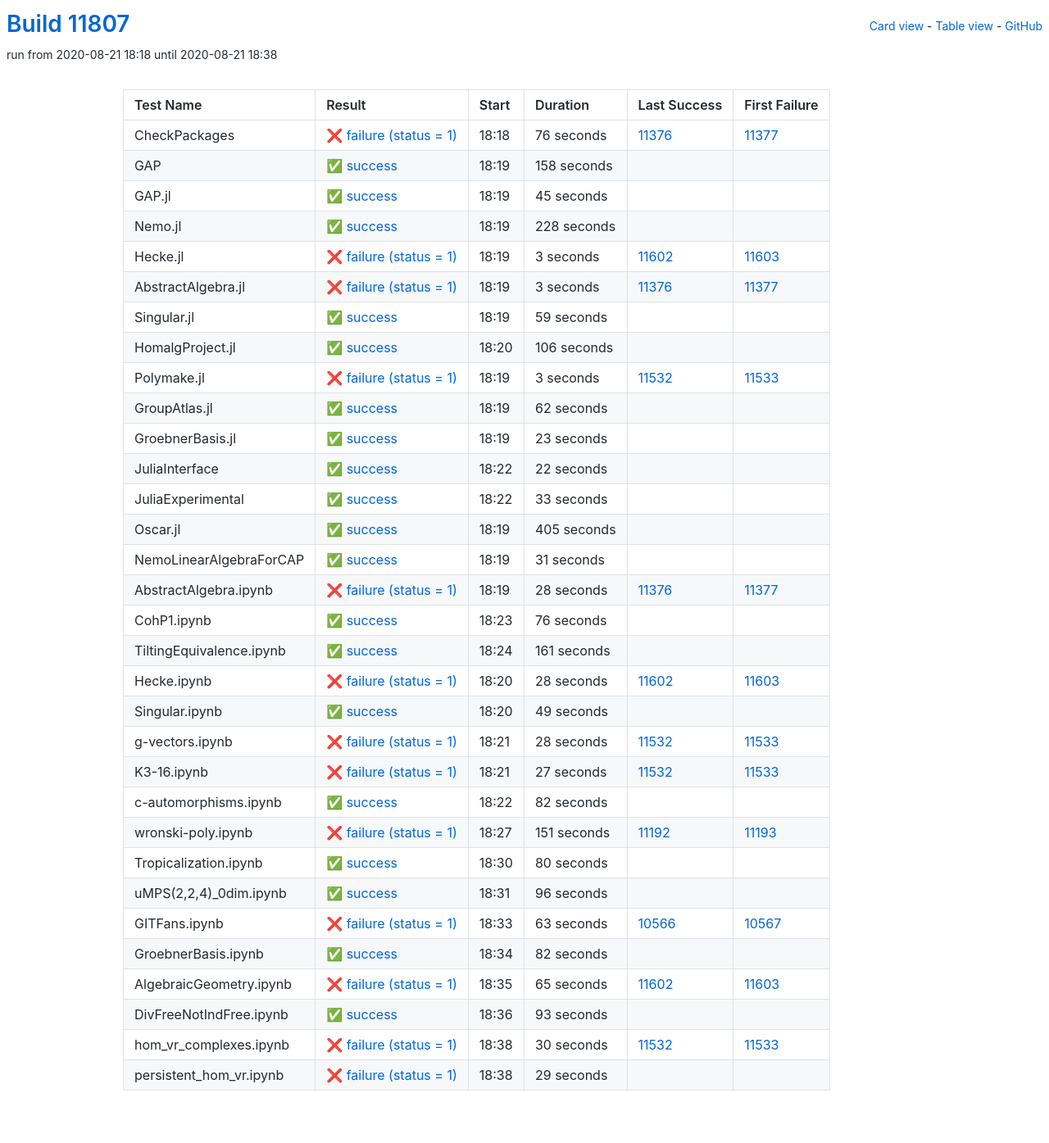
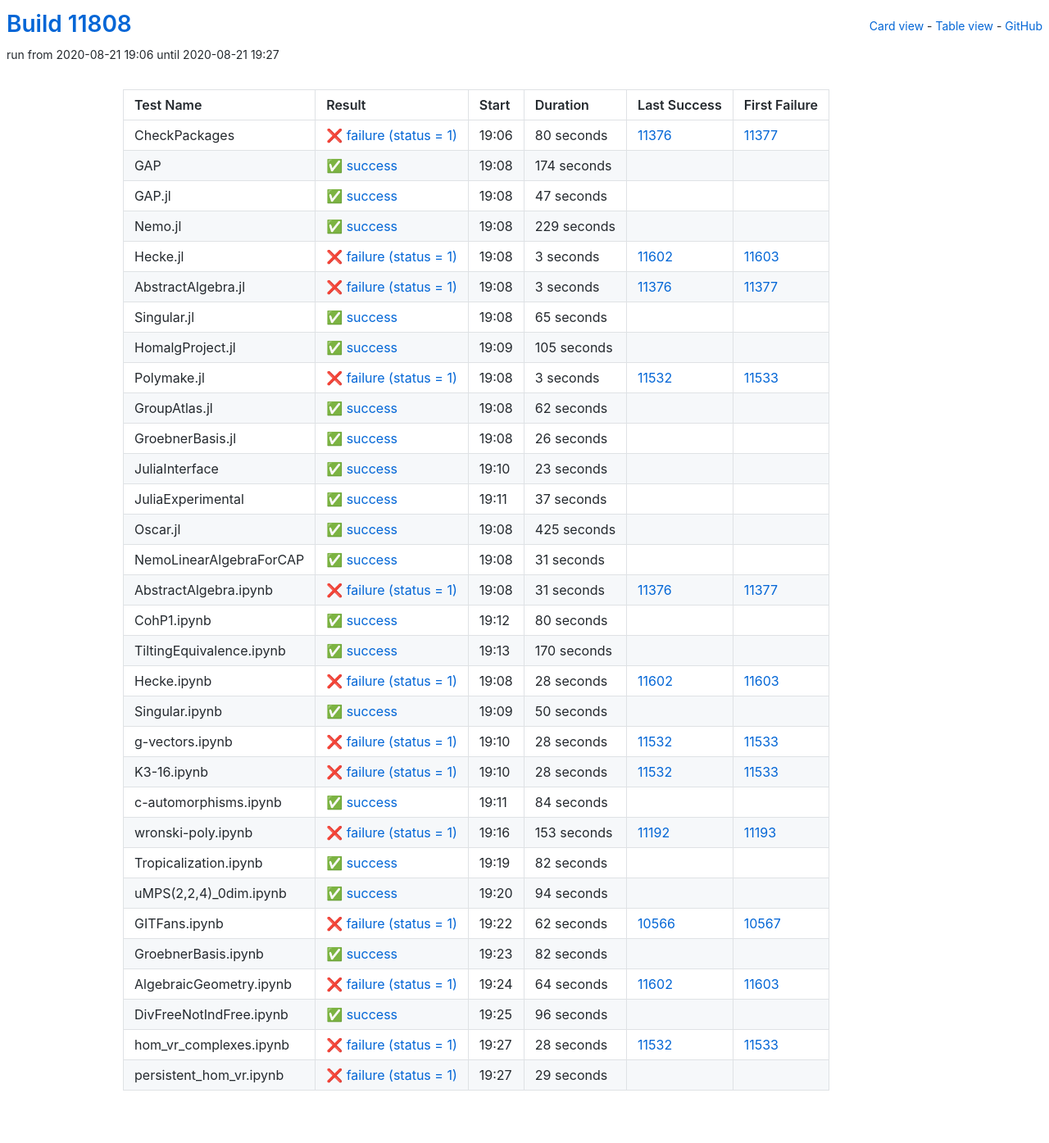
Before and after one commit to oscar-system/oscar-ci-status, a Jekyll site: the page built from table.html, in a window 1280 px wide. Shown: the whole page at 82% size. Built offline with Jekyll 4.4.1, drawn with Linux system fonts in a browser that asks for light colours.

Commit message:
Build #11808

```diff
--- a/_data/ci.yml
+++ b/_data/ci.yml
@@ -1,6 +1,6 @@
 ---
-build: 11807
-build_url: https://oscarci.mathematik.uni-kl.de/job/oscar/11807/
+build: 11808
+build_url: https://oscarci.mathematik.uni-kl.de/job/oscar/11808/
 job: oscar
 organization: oscar-system
 repo: oscar-ci-status
@@ -8,56 +8,56 @@
 tests:
 - name: CheckPackages
   id: checkpackages
-  log: https://oscarci.mathematik.uni-kl.de/job/oscar/11807/artifact/logs/build-11807/CheckPackages.log
-  start: 2020-08-21 18:18
+  log: https://oscarci.mathematik.uni-kl.de/job/oscar/11808/artifact/logs/build-11808/CheckPackages.log
+  start: 2020-08-21 19:06
   success: false
   exitcode: 1
   status: failure
-  duration: 76
+  duration: 80
   last_success: 11376
   last_success_url: https://oscarci.mathematik.uni-kl.de/job/oscar/11376/
   first_failure: 11377
   first_failure_url: https://oscarci.mathematik.uni-kl.de/job/oscar/11377/
 - name: GAP
   id: gap
-  log: https://oscarci.mathematik.uni-kl.de/job/oscar/11807/artifact/logs/build-11807/GAP.log
-  start: 2020-08-21 18:19
+  log: https://oscarci.mathematik.uni-kl.de/job/oscar/11808/artifact/logs/build-11808/GAP.log
+  start: 2020-08-21 19:08
   success: true
   exitcode: 0
   status: success
-  duration: 158
+  duration: 174
   last_success: false
   last_success_url:
   first_failure: false
   first_failure_url:
 - name: GAP.jl
   id: gap-jl
-  log: https://oscarci.mathematik.uni-kl.de/job/oscar/11807/artifact/logs/build-11807/GAP.jl.log
-  start: 2020-08-21 18:19
+  log: https://oscarci.mathematik.uni-kl.de/job/oscar/11808/artifact/logs/build-11808/GAP.jl.log
+  start: 2020-08-21 19:08
   success: true
   exitcode: 0
   status: success
-  duration: 45
+  duration: 47
   last_success: false
   last_success_url:
   first_failure: false
   first_failure_url:
 - name: Nemo.jl
   id: nemo-jl
-  log: https://oscarci.mathematik.uni-kl.de/job/oscar/11807/artifact/logs/build-11807/Nemo.jl.log
-  start: 2020-08-21 18:19
+  log: https://oscarci.mathematik.uni-kl.de/job/oscar/11808/artifact/logs/build-11808/Nemo.jl.log
+  start: 2020-08-21 19:08
   success: true
   exitcode: 0
   status: success
-  duration: 228
+  duration: 229
   last_success: false
   last_success_url:
   first_failure: false
   first_failure_url:
 - name: Hecke.jl
   id: hecke-jl
-  log: https://oscarci.mathematik.uni-kl.de/job/oscar/11807/artifact/logs/build-11807/Hecke.jl.log
-  start: 2020-08-21 18:19
+  log: https://oscarci.mathematik.uni-kl.de/job/oscar/11808/artifact/logs/build-11808/Hecke.jl.log
+  start: 2020-08-21 19:08
   success: false
   exitcode: 1
   status: failure
@@ -68,8 +68,8 @@
   first_failure_url: https://oscarci.mathematik.uni-kl.de/job/oscar/11603/
 - name: AbstractAlgebra.jl
   id: abstractalgebra-jl
-  log: https://oscarci.mathematik.uni-kl.de/job/oscar/11807/artifact/logs/build-11807/AbstractAlgebra.jl.log
-  start: 2020-08-21 18:19
+  log: https://oscarci.mathematik.uni-kl.de/job/oscar/11808/artifact/logs/build-11808/AbstractAlgebra.jl.log
+  start: 2020-08-21 19:08
   success: false
   exitcode: 1
   status: failure
@@ -80,32 +80,32 @@
   first_failure_url: https://oscarci.mathematik.uni-kl.de/job/oscar/11377/
 - name: Singular.jl
   id: singular-jl
-  log: https://oscarci.mathematik.uni-kl.de/job/oscar/11807/artifact/logs/build-11807/Singular.jl.log
-  start: 2020-08-21 18:19
+  log: https://oscarci.mathematik.uni-kl.de/job/oscar/11808/artifact/logs/build-11808/Singular.jl.log
+  start: 2020-08-21 19:08
   success: true
   exitcode: 0
   status: success
-  duration: 59
+  duration: 65
   last_success: false
   last_success_url:
   first_failure: false
   first_failure_url:
 - name: HomalgProject.jl
   id: homalgproject-jl
-  log: https://oscarci.mathematik.uni-kl.de/job/oscar/11807/artifact/logs/build-11807/HomalgProject.jl.log
-  start: 2020-08-21 18:20
+  log: https://oscarci.mathematik.uni-kl.de/job/oscar/11808/artifact/logs/build-11808/HomalgProject.jl.log
+  start: 2020-08-21 19:09
   success: true
   exitcode: 0
   status: success
-  duration: 106
+  duration: 105
   last_success: false
   last_success_url:
   first_failure: false
   first_failure_url:
 - name: Polymake.jl
   id: polymake-jl
-  log: https://oscarci.mathematik.uni-kl.de/job/oscar/11807/artifact/logs/build-11807/Polymake.jl.log
-  start: 2020-08-21 18:19
+  log: https://oscarci.mathematik.uni-kl.de/job/oscar/11808/artifact/logs/build-11808/Polymake.jl.log
+  start: 2020-08-21 19:08
   success: false
   exitcode: 1
   status: failure
@@ -116,8 +116,8 @@
   first_failure_url: https://oscarci.mathematik.uni-kl.de/job/oscar/11533/
 - name: GroupAtlas.jl
   id: groupatlas-jl
-  log: https://oscarci.mathematik.uni-kl.de/job/oscar/11807/artifact/logs/build-11807/GroupAtlas.jl.log
-  start: 2020-08-21 18:19
+  log: https://oscarci.mathematik.uni-kl.de/job/oscar/11808/artifact/logs/build-11808/GroupAtlas.jl.log
+  start: 2020-08-21 19:08
   success: true
   exitcode: 0
   status: success
@@ -128,8 +128,20 @@
   first_failure_url:
 - name: GroebnerBasis.jl
   id: groebnerbasis-jl
-  log: https://oscarci.mathematik.uni-kl.de/job/oscar/11807/artifact/logs/build-11807/GroebnerBasis.jl.log
-  start: 2020-08-21 18:19
+  log: https://oscarci.mathematik.uni-kl.de/job/oscar/11808/artifact/logs/build-11808/GroebnerBasis.jl.log
+  start: 2020-08-21 19:08
+  success: true
+  exitcode: 0
+  status: success
+  duration: 26
+  last_success: false
+  last_success_url:
+  first_failure: false
+  first_failure_url:
+- name: JuliaInterface
+  id: juliainterface
+  log: https://oscarci.mathematik.uni-kl.de/job/oscar/11808/artifact/logs/build-11808/JuliaInterface.log
+  start: 2020-08-21 19:10
   success: true
   exitcode: 0
   status: success
@@ -138,46 +150,34 @@
   last_success_url:
   first_failure: false
   first_failure_url:
-- name: JuliaInterface
-  id: juliainterface
-  log: https://oscarci.mathematik.uni-kl.de/job/oscar/11807/artifact/logs/build-11807/JuliaInterface.log
-  start: 2020-08-21 18:22
+- name: JuliaExperimental
+  id: juliaexperimental
+  log: https://oscarci.mathematik.uni-kl.de/job/oscar/11808/artifact/logs/build-11808/JuliaExperimental.log
+  start: 2020-08-21 19:11
   success: true
   exitcode: 0
   status: success
-  duration: 22
-  last_success: false
-  last_success_url:
-  first_failure: false
-  first_failure_url:
-- name: JuliaExperimental
-  id: juliaexperimental
-  log: https://oscarci.mathematik.uni-kl.de/job/oscar/11807/artifact/logs/build-11807/JuliaExperimental.log
-  start: 2020-08-21 18:22
-  success: true
-  exitcode: 0
-  status: success
-  duration: 33
+  duration: 37
   last_success: false
   last_success_url:
   first_failure: false
   first_failure_url:
 - name: Oscar.jl
   id: oscar-jl
-  log: https://oscarci.mathematik.uni-kl.de/job/oscar/11807/artifact/logs/build-11807/Oscar.jl.log
-  start: 2020-08-21 18:19
+  log: https://oscarci.mathematik.uni-kl.de/job/oscar/11808/artifact/logs/build-11808/Oscar.jl.log
+  start: 2020-08-21 19:08
   success: true
   exitcode: 0
   status: success
-  duration: 405
+  duration: 425
   last_success: false
   last_success_url:
   first_failure: false
   first_failure_url:
 - name: NemoLinearAlgebraForCAP
   id: nemolinearalgebraforcap
-  log: https://oscarci.mathematik.uni-kl.de/job/oscar/11807/artifact/logs/build-11807/NemoLinearAlgebraForCAP.log
-  start: 2020-08-21 18:19
+  log: https://oscarci.mathematik.uni-kl.de/job/oscar/11808/artifact/logs/build-11808/NemoLinearAlgebraForCAP.log
+  start: 2020-08-21 19:08
   success: true
   exitcode: 0
   status: success
@@ -188,44 +188,44 @@
   first_failure_url:
 - name: AbstractAlgebra.ipynb
   id: abstractalgebra-ipynb
-  log: https://oscarci.mathematik.uni-kl.de/job/oscar/11807/artifact/logs/build-11807/AbstractAlgebra.ipynb.log
-  start: 2020-08-21 18:19
+  log: https://oscarci.mathematik.uni-kl.de/job/oscar/11808/artifact/logs/build-11808/AbstractAlgebra.ipynb.log
+  start: 2020-08-21 19:08
   success: false
   exitcode: 1
   status: failure
-  duration: 28
+  duration: 31
   last_success: 11376
   last_success_url: https://oscarci.mathematik.uni-kl.de/job/oscar/11376/
   first_failure: 11377
   first_failure_url: https://oscarci.mathematik.uni-kl.de/job/oscar/11377/
 - name: CohP1.ipynb
   id: cohp1-ipynb
-  log: https://oscarci.mathematik.uni-kl.de/job/oscar/11807/artifact/logs/build-11807/CohP1.ipynb.log
-  start: 2020-08-21 18:23
+  log: https://oscarci.mathematik.uni-kl.de/job/oscar/11808/artifact/logs/build-11808/CohP1.ipynb.log
+  start: 2020-08-21 19:12
   success: true
   exitcode: 0
   status: success
-  duration: 76
+  duration: 80
   last_success: false
   last_success_url:
   first_failure: false
   first_failure_url:
 - name: TiltingEquivalence.ipynb
   id: tiltingequivalence-ipynb
-  log: https://oscarci.mathematik.uni-kl.de/job/oscar/11807/artifact/logs/build-11807/TiltingEquivalence.ipynb.log
-  start: 2020-08-21 18:24
+  log: https://oscarci.mathematik.uni-kl.de/job/oscar/11808/artifact/logs/build-11808/TiltingEquivalence.ipynb.log
+  start: 2020-08-21 19:13
   success: true
   exitcode: 0
   status: success
-  duration: 161
+  duration: 170
   last_success: false
   last_success_url:
   first_failure: false
   first_failure_url:
 - name: Hecke.ipynb
   id: hecke-ipynb
-  log: https://oscarci.mathematik.uni-kl.de/job/oscar/11807/artifact/logs/build-11807/Hecke.ipynb.log
-  start: 2020-08-21 18:20
+  log: https://oscarci.mathematik.uni-kl.de/job/oscar/11808/artifact/logs/build-11808/Hecke.ipynb.log
+  start: 2020-08-21 19:08
   success: false
   exitcode: 1
   status: failure
@@ -236,20 +236,20 @@
   first_failure_url: https://oscarci.mathematik.uni-kl.de/job/oscar/11603/
 - name: Singular.ipynb
   id: singular-ipynb
-  log: https://oscarci.mathematik.uni-kl.de/job/oscar/11807/artifact/logs/build-11807/Singular.ipynb.log
-  start: 2020-08-21 18:20
+  log: https://oscarci.mathematik.uni-kl.de/job/oscar/11808/artifact/logs/build-11808/Singular.ipynb.log
+  start: 2020-08-21 19:09
   success: true
   exitcode: 0
   status: success
-  duration: 49
+  duration: 50
   last_success: false
   last_success_url:
   first_failure: false
   first_failure_url:
 - name: g-vectors.ipynb
   id: g-vectors-ipynb
-  log: https://oscarci.mathematik.uni-kl.de/job/oscar/11807/artifact/logs/build-11807/g-vectors.ipynb.log
-  start: 2020-08-21 18:21
+  log: https://oscarci.mathematik.uni-kl.de/job/oscar/11808/artifact/logs/build-11808/g-vectors.ipynb.log
+  start: 2020-08-21 19:10
   success: false
   exitcode: 1
   status: failure
@@ -260,20 +260,44 @@
   first_failure_url: https://oscarci.mathematik.uni-kl.de/job/oscar/11533/
 - name: K3-16.ipynb
   id: k3-16-ipynb
-  log: https://oscarci.mathematik.uni-kl.de/job/oscar/11807/artifact/logs/build-11807/K3-16.ipynb.log
-  start: 2020-08-21 18:21
+  log: https://oscarci.mathematik.uni-kl.de/job/oscar/11808/artifact/logs/build-11808/K3-16.ipynb.log
+  start: 2020-08-21 19:10
   success: false
   exitcode: 1
   status: failure
-  duration: 27
+  duration: 28
   last_success: 11532
   last_success_url: https://oscarci.mathematik.uni-kl.de/job/oscar/11532/
   first_failure: 11533
   first_failure_url: https://oscarci.mathematik.uni-kl.de/job/oscar/11533/
 - name: c-automorphisms.ipynb
   id: c-automorphisms-ipynb
-  log: https://oscarci.mathematik.uni-kl.de/job/oscar/11807/artifact/logs/build-11807/c-automorphisms.ipynb.log
-  start: 2020-08-21 18:22
+  log: https://oscarci.mathematik.uni-kl.de/job/oscar/11808/artifact/logs/build-11808/c-automorphisms.ipynb.log
+  start: 2020-08-21 19:11
+  success: true
+  exitcode: 0
+  status: success
+  duration: 84
+  last_success: false
+  last_success_url:
+  first_failure: false
+  first_failure_url:
+- name: wronski-poly.ipynb
+  id: wronski-poly-ipynb
+  log: https://oscarci.mathematik.uni-kl.de/job/oscar/11808/artifact/logs/build-11808/wronski-poly.ipynb.log
+  start: 2020-08-21 19:16
+  success: false
+  exitcode: 1
+  status: failure
+  duration: 153
+  last_success: 11192
+  last_success_url: https://oscarci.mathematik.uni-kl.de/job/oscar/11192/
+  first_failure: 11193
+  first_failure_url: https://oscarci.mathematik.uni-kl.de/job/oscar/11193/
+- name: Tropicalization.ipynb
+  id: tropicalization-ipynb
+  log: https://oscarci.mathematik.uni-kl.de/job/oscar/11808/artifact/logs/build-11808/Tropicalization.ipynb.log
+  start: 2020-08-21 19:19
   success: true
   exitcode: 0
   status: success
@@ -282,58 +306,34 @@
   last_success_url:
   first_failure: false
   first_failure_url:
-- name: wronski-poly.ipynb
-  id: wronski-poly-ipynb
-  log: https://oscarci.mathematik.uni-kl.de/job/oscar/11807/artifact/logs/build-11807/wronski-poly.ipynb.log
-  start: 2020-08-21 18:27
-  success: false
-  exitcode: 1
-  status: failure
-  duration: 151
-  last_success: 11192
-  last_success_url: https://oscarci.mathematik.uni-kl.de/job/oscar/11192/
-  first_failure: 11193
-  first_failure_url: https://oscarci.mathematik.uni-kl.de/job/oscar/11193/
-- name: Tropicalization.ipynb
-  id: tropicalization-ipynb
-  log: https://oscarci.mathematik.uni-kl.de/job/oscar/11807/artifact/logs/build-11807/Tropicalization.ipynb.log
-  start: 2020-08-21 18:30
+- name: uMPS(2,2,4)_0dim.ipynb
+  id: umps-2-2-4-0dim-ipynb
+  log: https://oscarci.mathematik.uni-kl.de/job/oscar/11808/artifact/logs/build-11808/uMPS-2-2-4-_0dim.ipynb.log
+  start: 2020-08-21 19:20
   success: true
   exitcode: 0
   status: success
-  duration: 80
-  last_success: false
-  last_success_url:
-  first_failure: false
-  first_failure_url:
-- name: uMPS(2,2,4)_0dim.ipynb
-  id: umps-2-2-4-0dim-ipynb
-  log: https://oscarci.mathematik.uni-kl.de/job/oscar/11807/artifact/logs/build-11807/uMPS-2-2-4-_0dim.ipynb.log
-  start: 2020-08-21 18:31
-  success: true
-  exitcode: 0
-  status: success
-  duration: 96
+  duration: 94
   last_success: false
   last_success_url:
   first_failure: false
   first_failure_url:
 - name: GITFans.ipynb
   id: gitfans-ipynb
-  log: https://oscarci.mathematik.uni-kl.de/job/oscar/11807/artifact/logs/build-11807/GITFans.ipynb.log
-  start: 2020-08-21 18:33
+  log: https://oscarci.mathematik.uni-kl.de/job/oscar/11808/artifact/logs/build-11808/GITFans.ipynb.log
+  start: 2020-08-21 19:22
   success: false
   exitcode: 1
   status: failure
-  duration: 63
+  duration: 62
   last_success: 10566
   last_success_url: https://oscarci.mathematik.uni-kl.de/job/oscar/10566/
   first_failure: 10567
   first_failure_url: https://oscarci.mathematik.uni-kl.de/job/oscar/10567/
 - name: GroebnerBasis.ipynb
   id: groebnerbasis-ipynb
-  log: https://oscarci.mathematik.uni-kl.de/job/oscar/11807/artifact/logs/build-11807/GroebnerBasis.ipynb.log
-  start: 2020-08-21 18:34
+  log: https://oscarci.mathematik.uni-kl.de/job/oscar/11808/artifact/logs/build-11808/GroebnerBasis.ipynb.log
+  start: 2020-08-21 19:23
   success: true
   exitcode: 0
   status: success
@@ -344,44 +344,44 @@
   first_failure_url:
 - name: AlgebraicGeometry.ipynb
   id: algebraicgeometry-ipynb
-  log: https://oscarci.mathematik.uni-kl.de/job/oscar/11807/artifact/logs/build-11807/AlgebraicGeometry.ipynb.log
-  start: 2020-08-21 18:35
+  log: https://oscarci.mathematik.uni-kl.de/job/oscar/11808/artifact/logs/build-11808/AlgebraicGeometry.ipynb.log
+  start: 2020-08-21 19:24
   success: false
   exitcode: 1
   status: failure
-  duration: 65
+  duration: 64
   last_success: 11602
   last_success_url: https://oscarci.mathematik.uni-kl.de/job/oscar/11602/
   first_failure: 11603
   first_failure_url: https://oscarci.mathematik.uni-kl.de/job/oscar/11603/
 - name: DivFreeNotIndFree.ipynb
   id: divfreenotindfree-ipynb
-  log: https://oscarci.mathematik.uni-kl.de/job/oscar/11807/artifact/logs/build-11807/DivFreeNotIndFree.ipynb.log
-  start: 2020-08-21 18:36
+  log: https://oscarci.mathematik.uni-kl.de/job/oscar/11808/artifact/logs/build-11808/DivFreeNotIndFree.ipynb.log
+  start: 2020-08-21 19:25
   success: true
   exitcode: 0
   status: success
-  duration: 93
+  duration: 96
   last_success: false
   last_success_url:
   first_failure: false
   first_failure_url:
 - name: hom_vr_complexes.ipynb
   id: hom-vr-complexes-ipynb
-  log: https://oscarci.mathematik.uni-kl.de/job/oscar/11807/artifact/logs/build-11807/hom_vr_complexes.ipynb.log
-  start: 2020-08-21 18:38
+  log: https://oscarci.mathematik.uni-kl.de/job/oscar/11808/artifact/logs/build-11808/hom_vr_complexes.ipynb.log
+  start: 2020-08-21 19:27
   success: false
   exitcode: 1
   status: failure
-  duration: 30
+  duration: 28
   last_success: 11532
   last_success_url: https://oscarci.mathematik.uni-kl.de/job/oscar/11532/
   first_failure: 11533
   first_failure_url: https://oscarci.mathematik.uni-kl.de/job/oscar/11533/
 - name: persistent_hom_vr.ipynb
   id: persistent-hom-vr-ipynb
-  log: https://oscarci.mathematik.uni-kl.de/job/oscar/11807/artifact/logs/build-11807/persistent_hom_vr.ipynb.log
-  start: 2020-08-21 18:38
+  log: https://oscarci.mathematik.uni-kl.de/job/oscar/11808/artifact/logs/build-11808/persistent_hom_vr.ipynb.log
+  start: 2020-08-21 19:27
   success: false
   exitcode: 1
   status: failure
```
Also changed, not shown: README.md.
